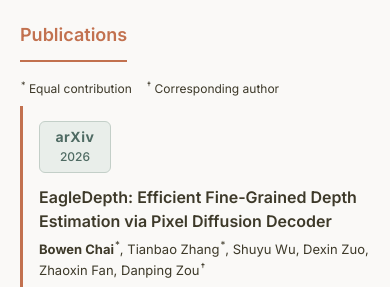
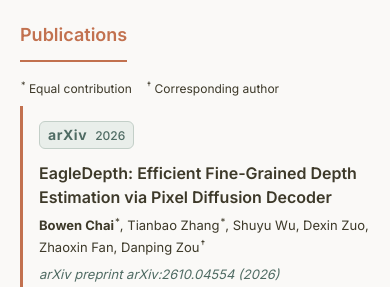
Before and after one commit to bowenchai/bowenchai.github.io, a plain HTML site: page index.html in a window 390 px wide. Shown: the part 1765-2052 px from the top of the page. Drawn offline with Linux system fonts and the light colour scheme; a script that the page names is missing.

Commit message:
Make publication venue badges compact on mobile

```diff
--- a/assets/css/local-preview.css
+++ b/assets/css/local-preview.css
@@ -247,9 +247,13 @@
   }
   body.theme-luka #publications .pub-venue {
     justify-self: start;
-    min-width: 72px;
-    min-height: 52px;
-    padding: 7px 10px;
+    flex-direction: row;
+    align-items: baseline;
+    gap: 8px;
+    min-width: 0;
+    min-height: 0;
+    padding: 5px 8px;
+    white-space: nowrap;
   }
   body.theme-luka #publications .pub-links .pub-link {
     min-height: 40px;
--- a/index.html
+++ b/index.html
@@ -18,7 +18,7 @@
 
   <link rel="stylesheet" href="assets/css/font_sans_serif.css">
   <link rel="stylesheet" href="assets/css/theme-luka.css">
-  <link rel="stylesheet" href="assets/css/local-preview.css?v=3a91d205cefd">
+  <link rel="stylesheet" href="assets/css/local-preview.css?v=60dc4325442a">
 </head>
 <body class="theme-luka">
   <nav class="top-nav">
```
